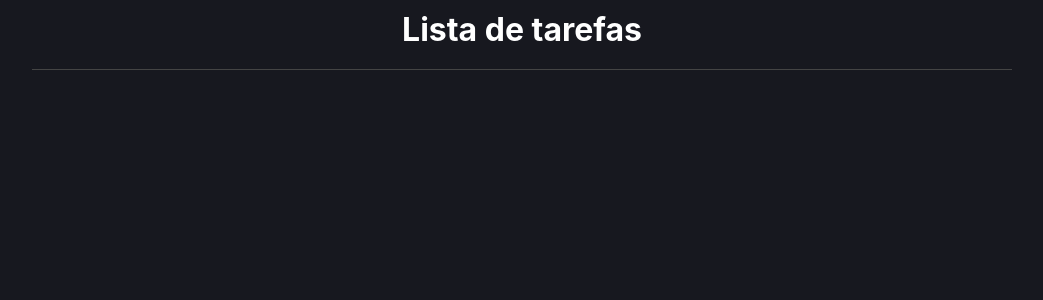
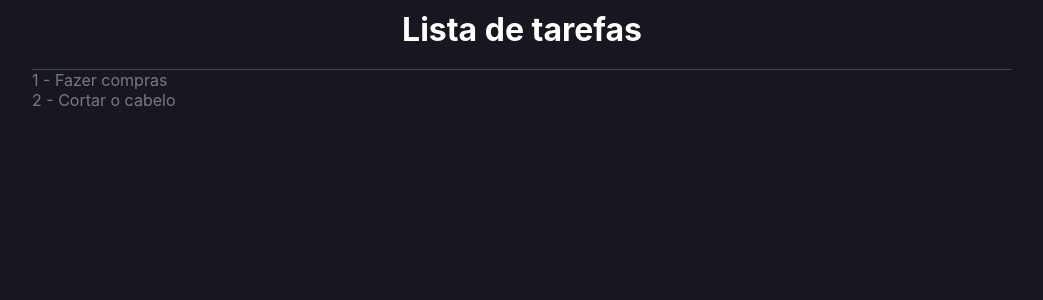
Before and after one commit to vandodev/Desafio-react, a React (Create React App) app in the folder todo/: page / in a window 1280 px wide. Shown: the top 300 px of the page, without its empty margins (118-1161 px from the left). Built offline with nearby package versions, Linux system fonts and the light colour scheme.

Commit message:
:bookmark: Criando lista estática

```diff
--- a/todo/src/App.tsx
+++ b/todo/src/App.tsx
@@ -1,10 +1,21 @@
+import { useState } from "react";
 import * as C from "./App.styles";
+import { Item } from "./types/Item";
 
 const App = () => {
+  const [list, setList] = useState<Item[]>([
+    { id: 1, name: "Fazer compras", done: false },
+    { id: 2, name: "Cortar o cabelo", done: true },
+  ]);
   return (
     <C.Container>
       <C.Area>
         <C.Header>Lista de tarefas</C.Header>
+        {list.map((item, index) => (
+          <div>
+            {item.id} - {item.name}
+          </div>
+        ))}
       </C.Area>
     </C.Container>
   );
--- /dev/null
+++ b/todo/src/types/Item.ts
@@ -0,0 +1,5 @@
+export type Item = {
+  id: number;
+  name: string;
+  done: boolean;
+};
```
